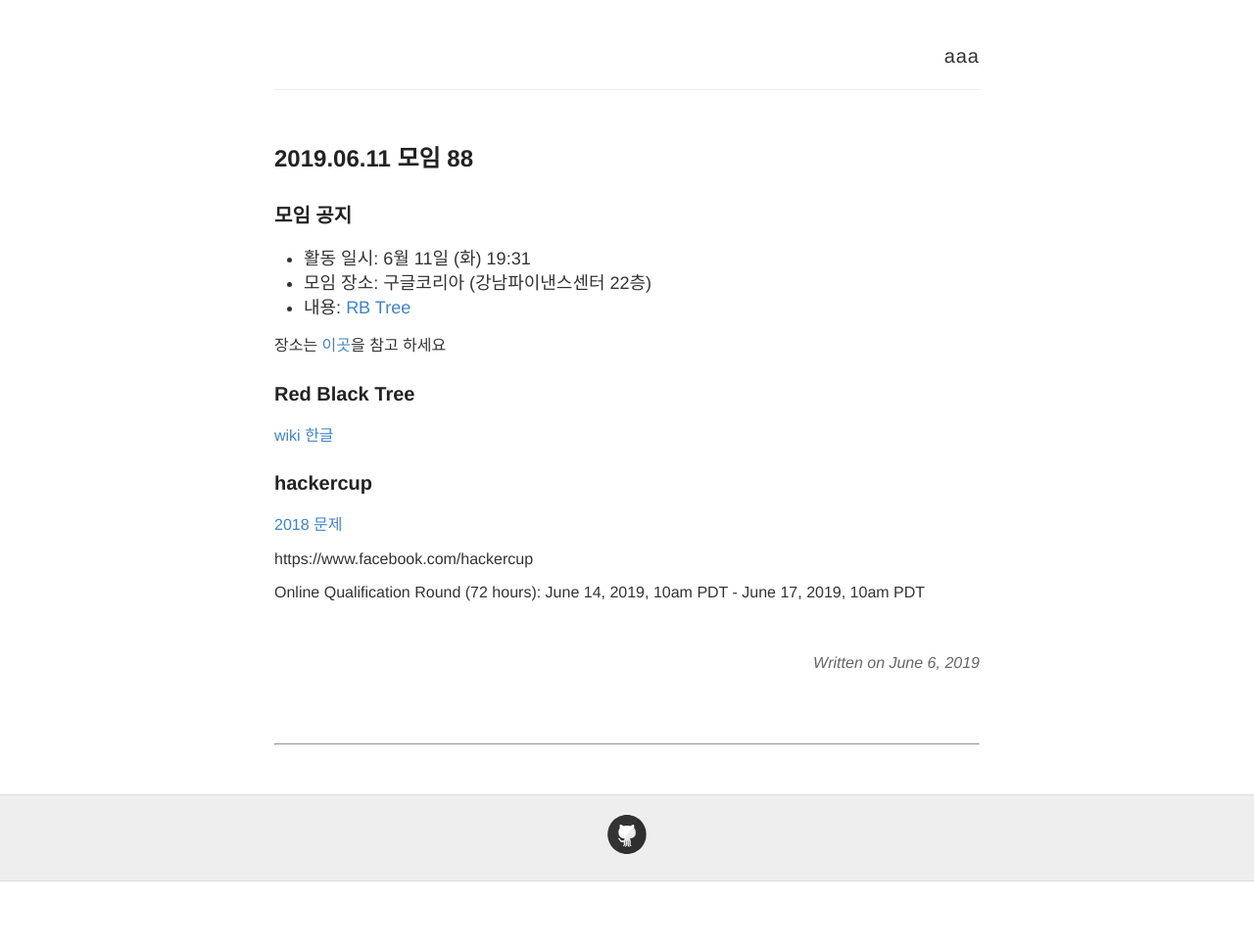
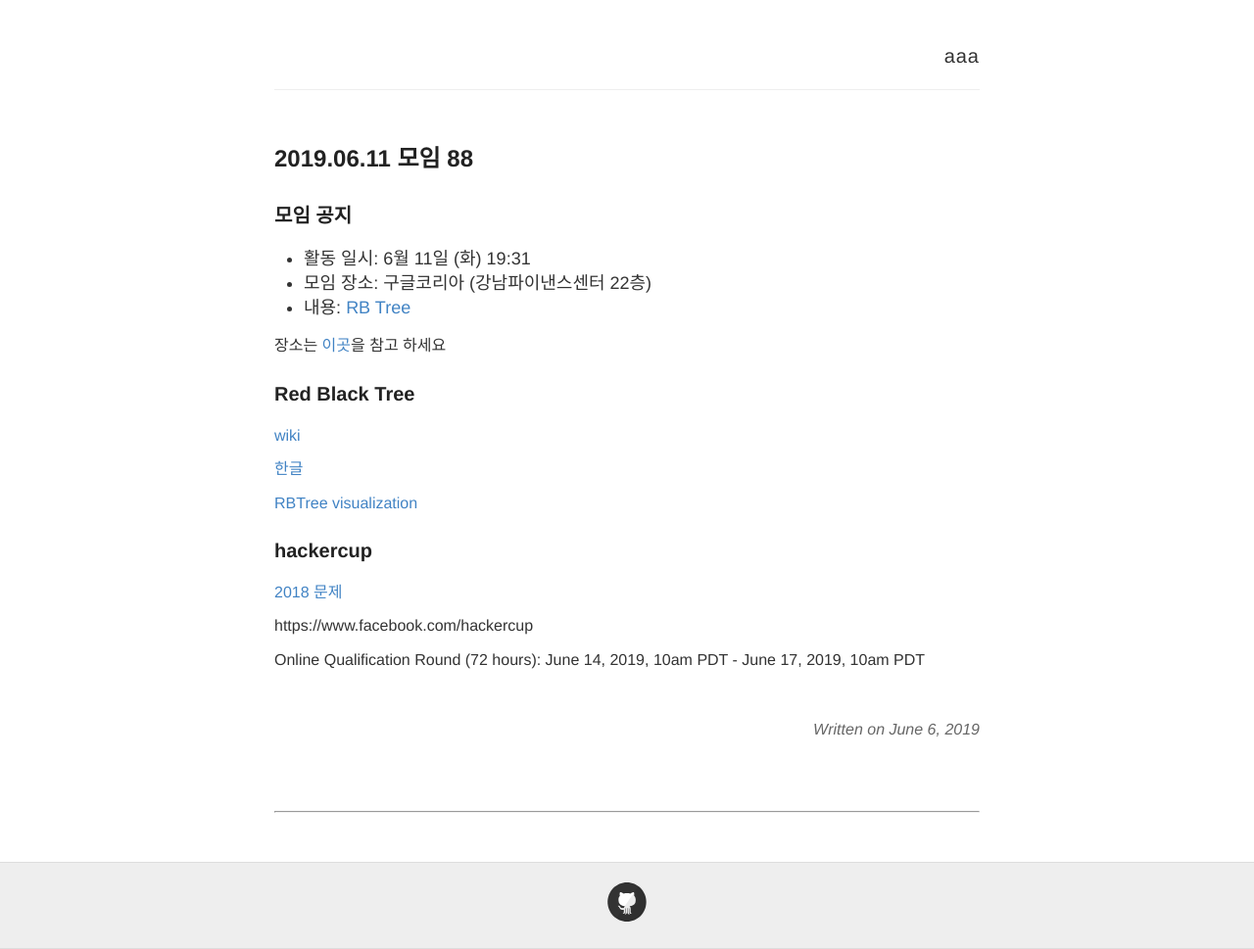
Before and after one commit to seirion/aaa, a Jekyll site: the page built from _posts/2019-06-11-meeting-088.md, in a window 1280 px wide. Shown: the whole page at 98% size. Built offline with Jekyll 4.4.1, drawn with Linux system fonts in a browser that asks for light colours; comment, search, counter and statistics services are not loaded; before the commit the page ends 900 px from its top, so only the background shows below that.

Commit message:
Update 2019-06-11-meeting-088.md

```diff
--- a/_posts/2019-06-11-meeting-088.md
+++ b/_posts/2019-06-11-meeting-088.md
@@ -16,8 +16,10 @@
 ### Red Black Tree
 
 [wiki](https://en.wikipedia.org/wiki/Red%E2%80%93black_tree)
+
 [한글](https://ko.wikipedia.org/wiki/%EB%A0%88%EB%93%9C-%EB%B8%94%EB%9E%99_%ED%8A%B8%EB%A6%AC)
 
+[RBTree visualization](https://www.cs.usfca.edu/~galles/visualization/RedBlack.html)
 
 
 
```
